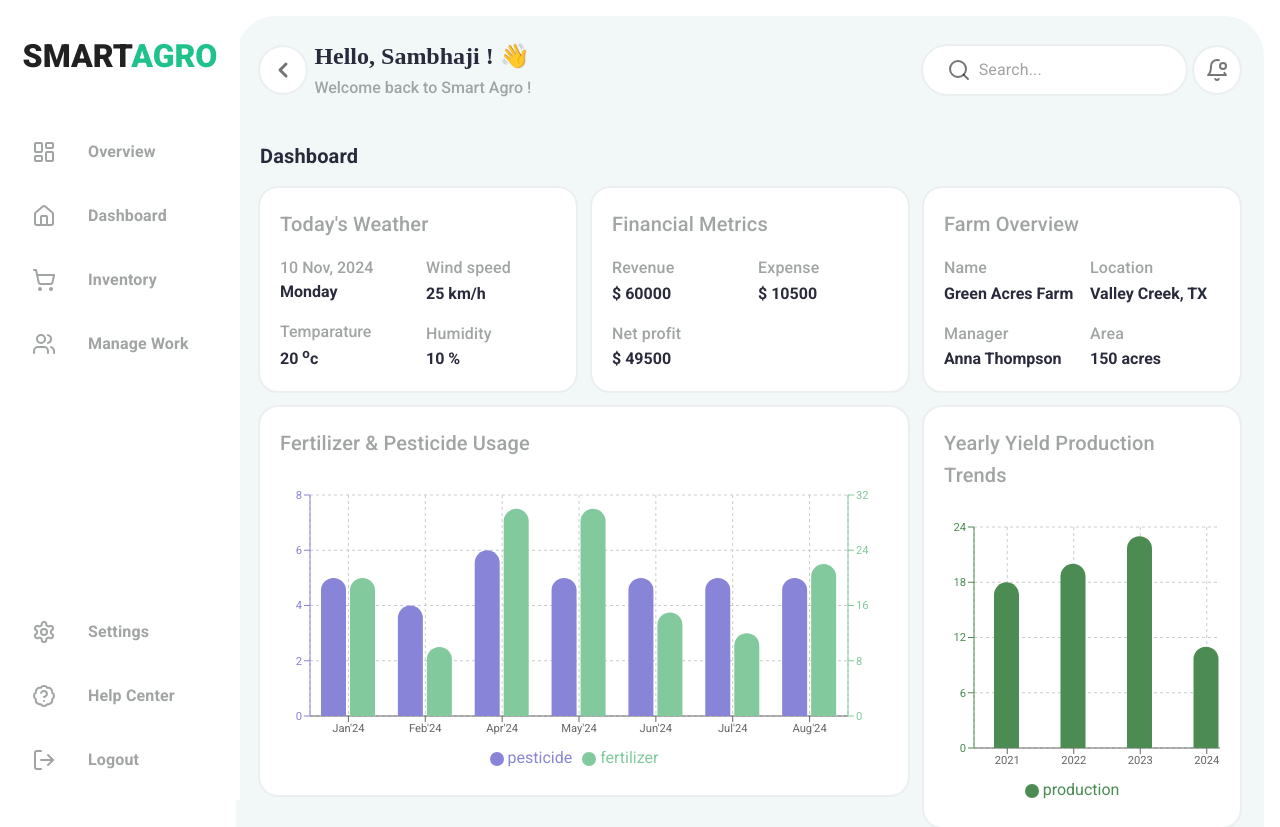
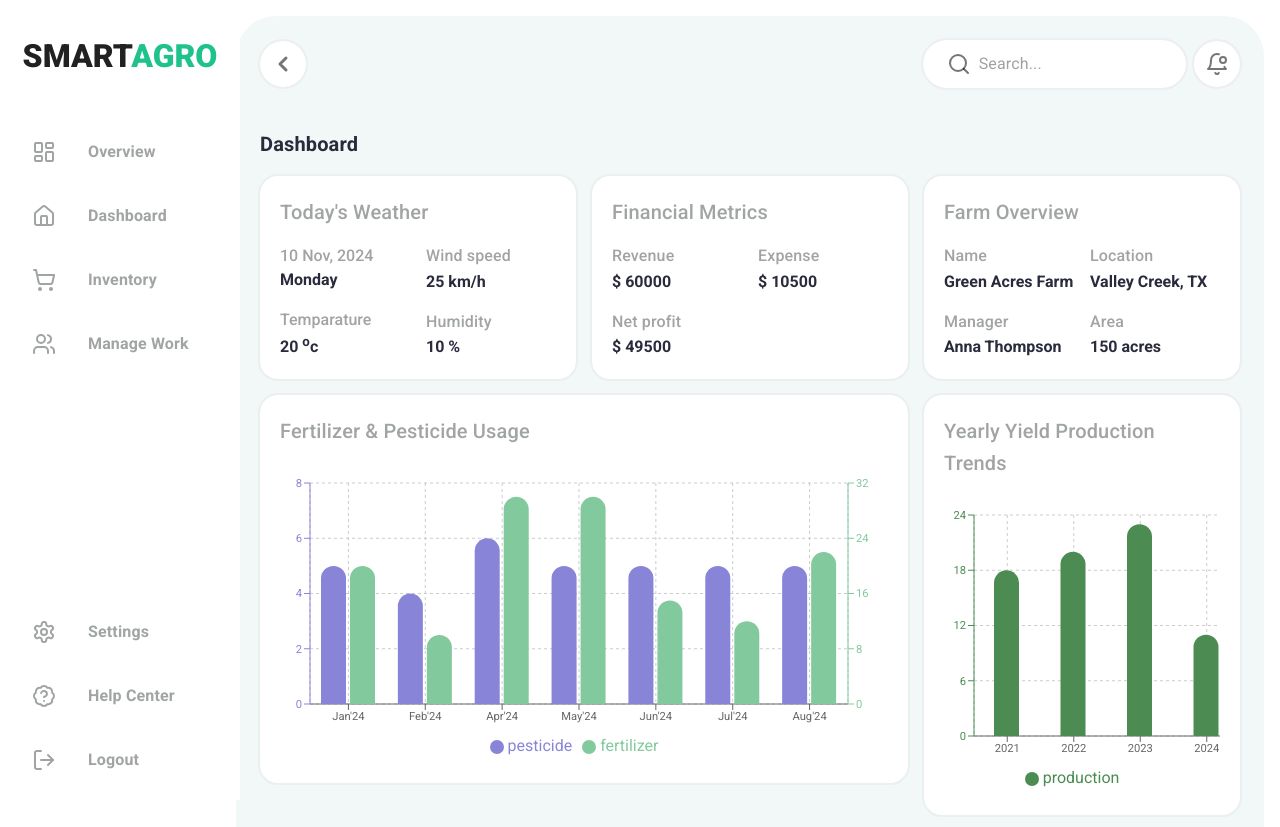
Before and after one commit to SambhajiShinde1234/saas-web-application-smart-agro, a React (Vite) app: page / in a window 1280 px wide. Shown: the top 827 px of the page. Built offline with nearby package versions, Linux system fonts and the light colour scheme.

Commit message:
change header

```diff
--- a/src/layout/components/Header.jsx
+++ b/src/layout/components/Header.jsx
@@ -1,7 +1,7 @@
 import {
   Box,
   IconButton,
-  Stack,
+  // Stack,
   useMediaQuery,
   useTheme,
 } from '@mui/material';
@@ -14,24 +14,24 @@ import {
   StyledFlexCenter,
   StyledIconBox,
 } from '../../components/styled/styled';
-import DxPrimaryTypography from '../../components/ui/DxPrimaryTypography';
-import DxSecondaryTypography from '../../components/ui/DxSecondaryTypography';
+// import DxPrimaryTypography from '../../components/ui/DxPrimaryTypography';
+// import DxSecondaryTypography from '../../components/ui/DxSecondaryTypography';
 import HumbergureMenu from '../../components/icons/HumbergureMenu';
-import { useLocation, useNavigate } from 'react-router-dom';
+import { useNavigate } from 'react-router-dom';
 import LeftArrowIcon from '../../components/icons/LeftArrowIcon';
 
-const WelcomeSection = () => {
-  return (
-    <Stack gap={0.5}>
-      <DxPrimaryTypography variant="h5" sx={{ fontFamily: 'cursive' }}>
-        Hello, Sambhaji ! 👋
-      </DxPrimaryTypography>
-      <DxSecondaryTypography variant="">
-        Welcome back to Smart Agro !
-      </DxSecondaryTypography>
-    </Stack>
-  );
-};
+// const WelcomeSection = () => {
+//   return (
+//     <Stack gap={0.5}>
+//       <DxPrimaryTypography variant="h5" sx={{ fontFamily: 'cursive' }}>
+//         Hello, Sambhaji ! 👋
+//       </DxPrimaryTypography>
+//       <DxSecondaryTypography variant="">
+//         Welcome back to Smart Agro !
+//       </DxSecondaryTypography>
+//     </Stack>
+//   );
+// };
 
 const NotificationSection = () => {
   return (
@@ -53,7 +53,7 @@ const SearchSection = () => {
 
 // eslint-disable-next-line react/prop-types
 const Header = ({ handleDrawerToggle }) => {
-  const location = useLocation();
+  // const location = useLocation();
   const theme = useTheme();
   const navigate = useNavigate();
   const isMobileScreen = useMediaQuery(theme.breakpoints.down('md'));
@@ -79,11 +79,11 @@ const Header = ({ handleDrawerToggle }) => {
               <SearchSection />
               <NotificationSection />
             </StyledFlexBetween>
-            {location.pathname === '/dashboard' && (
+            {/* {location.pathname === '/dashboard' && (
               <Box sx={{ marginTop: '1rem' }}>
                 <WelcomeSection />
               </Box>
-            )}
+            )} */}
           </StyledCardStack>
         )}
         {!isMobileScreen && (
@@ -94,7 +94,7 @@ const Header = ({ handleDrawerToggle }) => {
                   <LeftArrowIcon />
                 </DxIconButton>
               </StyledIconBox>
-              <WelcomeSection />
+              {/* <WelcomeSection /> */}
             </StyledFlexCenter>
             <StyledFlexCenter>
               <SearchSection />
```
